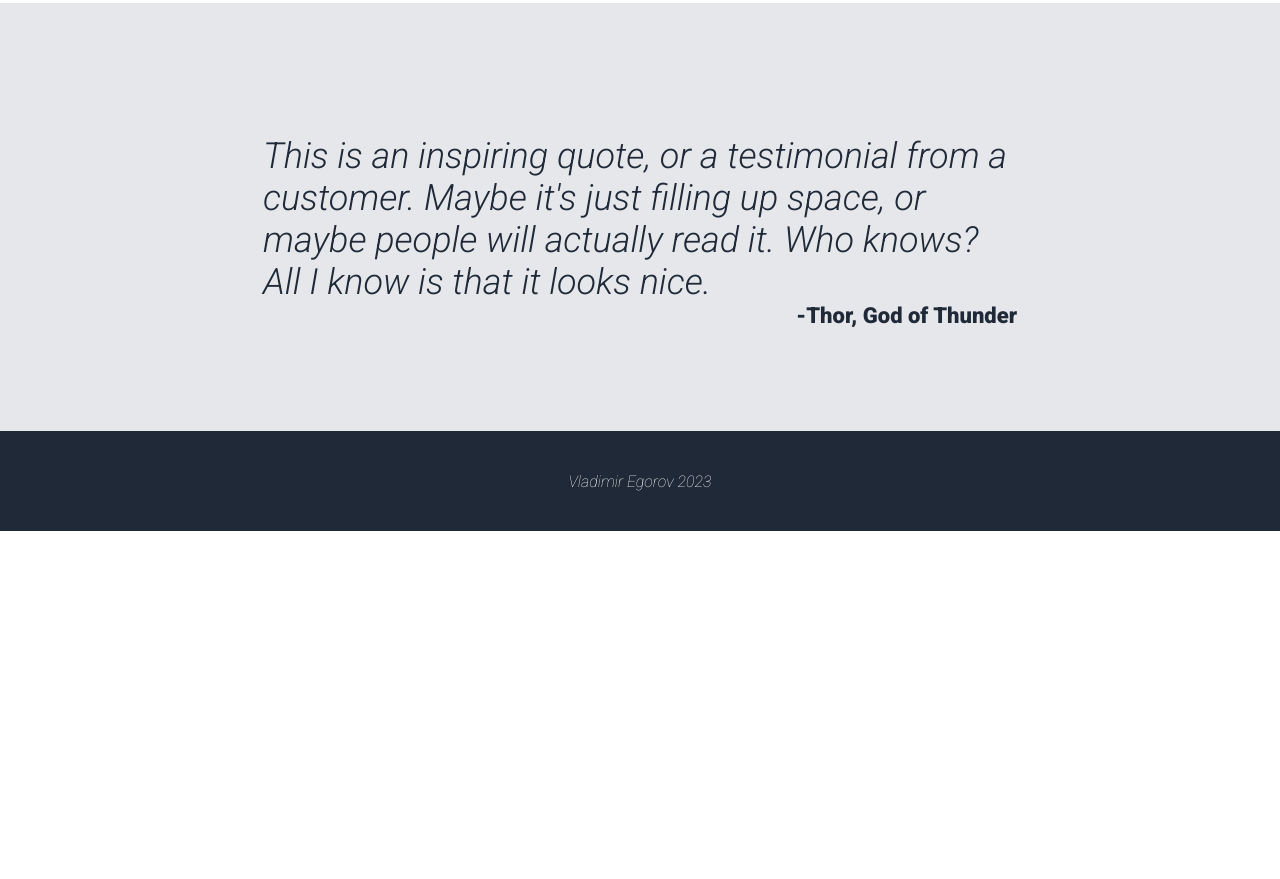
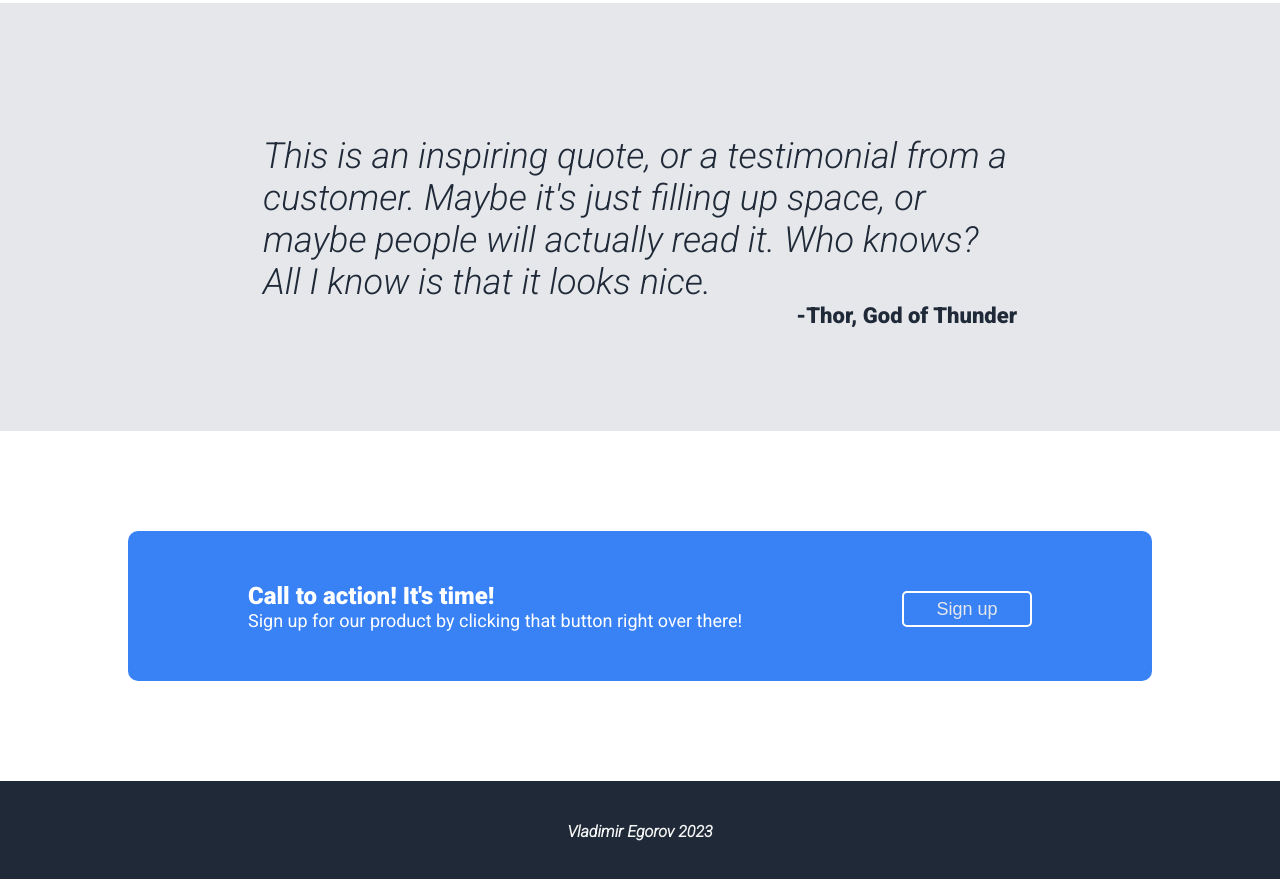
Before and after one commit to Vladimire87/Odin-Project-Landing-Page, a plain HTML site: page index.html in a window 1280 px wide. Shown: the part 1030-1909 px from the top of the page. Before the commit the page ends 1561 px from the top, so only its background shows below. Drawn offline with Linux system fonts and the light colour scheme.

Commit message:
add call to action

```diff
--- a/index.html
+++ b/index.html
@@ -8,7 +8,8 @@
   <link rel="stylesheet" href="style.css">
   <link rel="preconnect" href="https://fonts.googleapis.com">
   <link rel="preconnect" href="https://fonts.gstatic.com" crossorigin>
-  <link href="https://fonts.googleapis.com/css2?family=Roboto:ital,wght@0,400;0,900;1,100;1,300&display=swap" rel="stylesheet">
+  <link href="https://fonts.googleapis.com/css2?family=Roboto:ital,wght@0,400;0,900;1,100;1,300&display=swap"
+    rel="stylesheet">
   <title>My Landing Page</title>
 </head>
 
@@ -74,6 +75,18 @@
     </div>
   </div>
 
+  <div class="call-to-action">
+
+    <div class="call-to-action-title">Call to action! It's time!
+      <div class="call-to-action-text">Sign up for our product by clicking that button right over there!</div>
+    </div>
+    <div class="call-button">
+      <button class="call-to-action-signup"><a href="#">Sign up</a></button>
+    </div>
+
+
+  </div>
+
 
 
 
--- a/style.css
+++ b/style.css
@@ -150,4 +150,52 @@ a {
   justify-content: center;
   font-weight: 100;
   font-style: italic;
+  font-weight: bold;
 }
+
+.call-to-action {
+  display: flex;
+  width: 1024px;
+  background-color: #3882F6;
+  height: 150px;
+  border-radius: 10px;
+  margin: auto;
+  margin-top: 100px;
+  margin-bottom: 100px;
+  justify-content: center;
+  align-items: center;
+  color: white;
+}
+
+.call-to-action-title {
+  width: 1024px;
+  font-size: 24px;
+  font-weight: bold;
+  display: flex;
+  flex-direction: column;
+  text-align: left;
+  margin-left: 120px;
+}
+
+.call-to-action-text {
+  font-size: 18px;
+  font-weight: 300;
+}
+
+.call-to-action-signup{
+  margin-top: 15px;
+  width: 130px;
+  height: 36px;
+  justify-content: center;
+  align-items: center;
+  background: #3882F6;
+  border-radius: 5px;
+  font-size: 18px;
+  border: 2px white solid;
+}
+
+.call-button {
+  display: flex;
+  padding-right: 120px;
+  padding-bottom: 9px;
+}
```
